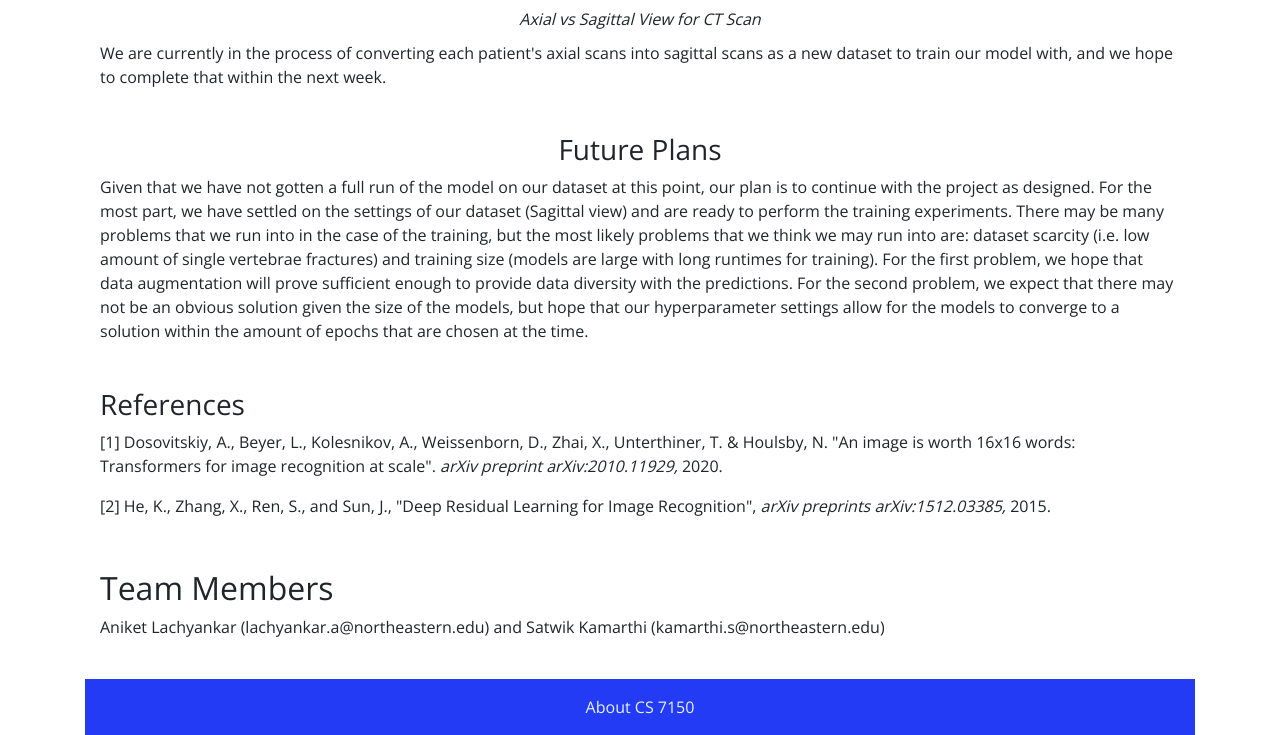
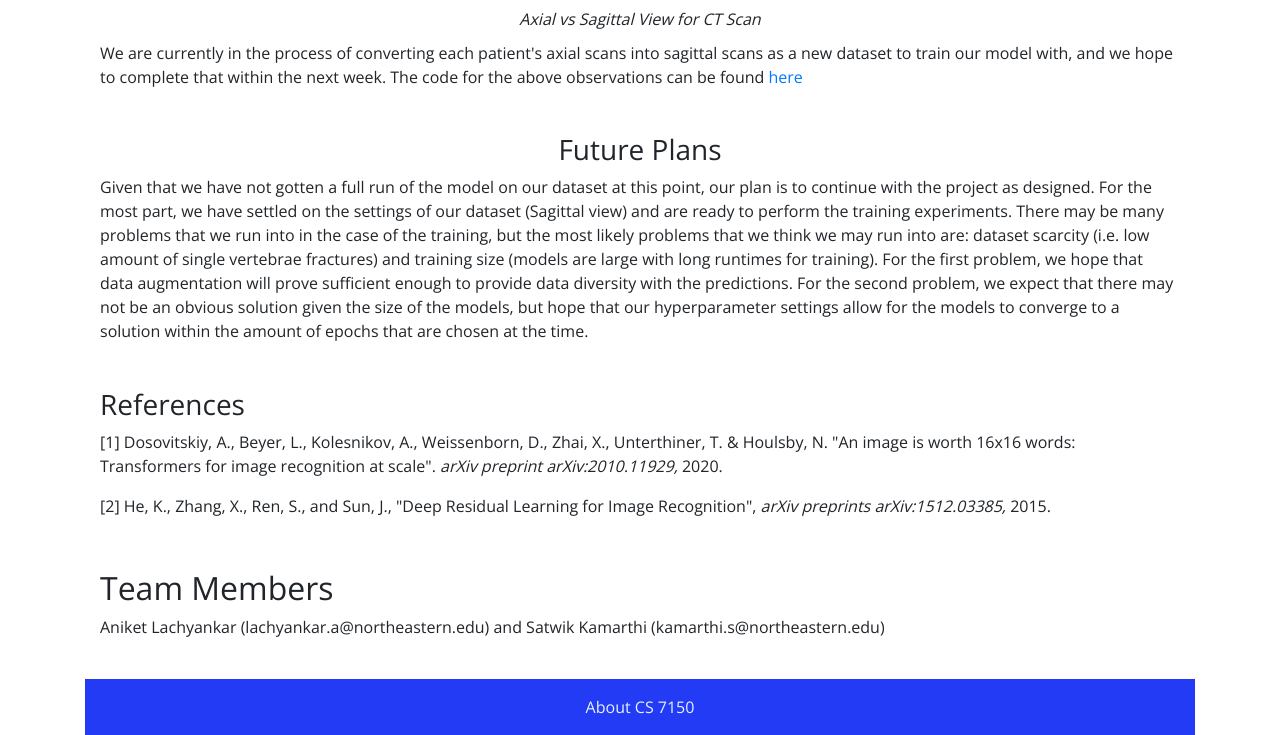
Before and after one commit to djsattyk/deeplearningfinalproject, a plain HTML site: page progress.html in a window 1280 px wide. Shown: the part 6894-7629 px from the top of the page. Drawn offline with nearby package versions, Linux system fonts and the light colour scheme.

Commit message:
Add link to code

```diff
--- a/progress.html
+++ b/progress.html
@@ -287,7 +287,7 @@ At the current moment, our experiments have not been run as we have been focusin
   </em>
 </div>
 
-We are currently in the process of converting each patient's axial scans into sagittal scans as a new dataset to train our model with, and we hope to complete that within the next week.
+We are currently in the process of converting each patient's axial scans into sagittal scans as a new dataset to train our model with, and we hope to complete that within the next week. The code for the above observations can be found <a href="https://github.com/alachyan-ml/cs7150-project/tree/main/notebooks">here</a>
 
 
 <div class="text-center"><h3>Future Plans</h3></div>
```
